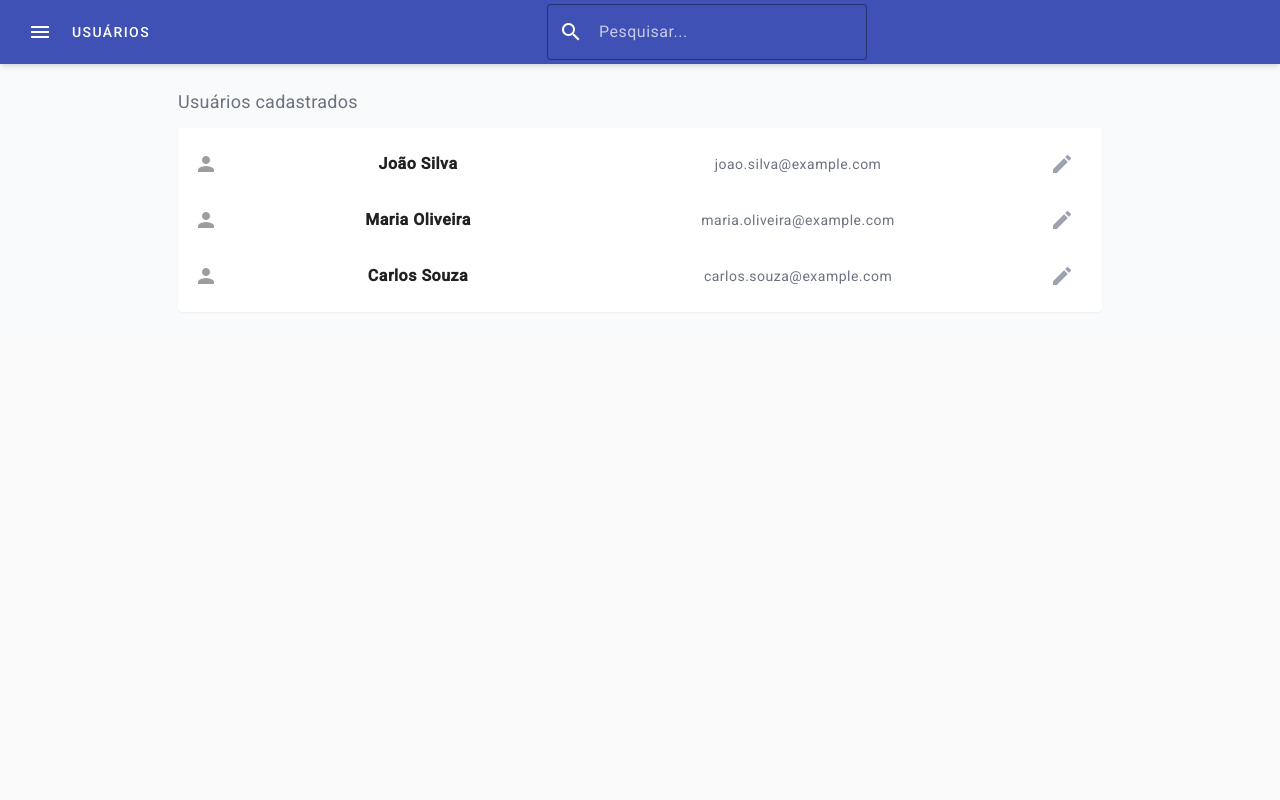
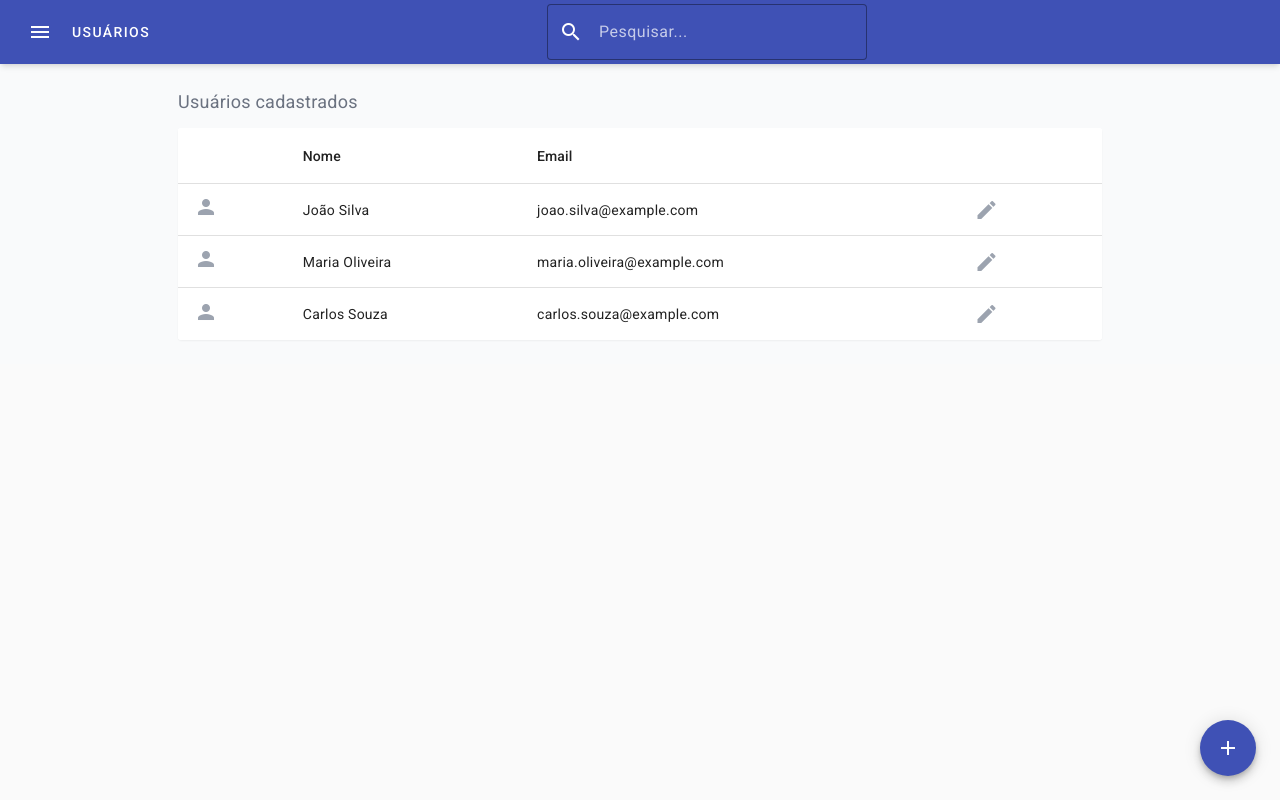
Before and after one commit to freiremat/teste-desafio-pratico, an Angular app: page /users in a window 1280 px wide. Built offline with nearby package versions, Linux system fonts and the light colour scheme.

Commit message:
feat: - add btn float - add tooltip on icons - replace the list with table

```diff
--- a/src/app/app.component.html
+++ b/src/app/app.component.html
@@ -37,7 +37,13 @@
           subscriptSizing="dynamic"
         >
           <mat-icon matPrefix>search</mat-icon>
-          <input #searchInput matInput placeholder="Pesquisar..." class="!placeholder-white/70 !text-white" (input)="onSearch(searchInput.value)" />
+          <input
+            #searchInput
+            matInput
+            placeholder="Pesquisar..."
+            class="!placeholder-white/70 !text-white"
+            (input)="onSearch(searchInput.value)"
+          />
         </mat-form-field>
       </div>
     </mat-toolbar>
@@ -47,3 +53,14 @@
     </main>
   </mat-sidenav-content>
 </mat-sidenav-container>
+
+<div class="fixed bottom-6 right-6 z-50">
+  <button
+    mat-fab
+    color="primary"
+    matTooltip="Adicionar usuário"
+    matTooltipPosition="left"
+  >
+    <mat-icon>add</mat-icon>
+  </button>
+</div>
--- a/src/app/app.component.ts
+++ b/src/app/app.component.ts
@@ -12,6 +12,7 @@ import { MatIconModule } from '@angular/material/icon';
 import { MatButtonModule } from '@angular/material/button';
 import { MatFormFieldModule } from '@angular/material/form-field';
 import { MatInputModule } from '@angular/material/input';
+import { MatTooltipModule } from '@angular/material/tooltip';
 
 @Component({
   selector: 'app-root',
@@ -27,6 +28,7 @@ import { MatInputModule } from '@angular/material/input';
     MatButtonModule,
     MatFormFieldModule,
     MatInputModule,
+    MatTooltipModule,
   ],
   templateUrl: './app.component.html',
 })
--- a/src/app/features/users/users-page/users-page.component.html
+++ b/src/app/features/users/users-page/users-page.component.html
@@ -1,20 +1,38 @@
 <div class="w-3/4 mx-auto">
+  <p class="text-lg text-gray-500 mb-2">Usuários cadastrados</p>
 
-<p class="text-lg text-gray-500 mb-2">Usuários cadastrados</p>
+  <div class="overflow-x-auto rounded shadow-sm">
+    <table mat-table [dataSource]="filteredUsers()" class="w-full">
 
-<mat-list class="bg-white rounded shadow-sm">
-  @for (user of filteredUsers(); track user.id) {
-    <mat-list-item class="border-b last:border-b-0">
-      <mat-icon matListItemIcon class="text-gray-400">person</mat-icon>
-      <span matListItemTitle class="flex items-center justify-around">
-        <span class="font-semibold">{{ user.name }}</span>
-        <span class="text-gray-500 text-sm">{{ user.email }}</span>
-      </span>
-      <button mat-icon-button matListItemMeta>
-        <mat-icon class="text-gray-400">edit</mat-icon>
-      </button>
-    </mat-list-item>
-  }
-</mat-list>
+      <ng-container matColumnDef="icon">
+        <th mat-header-cell *matHeaderCellDef></th>
+        <td mat-cell *matCellDef="let user">
+          <mat-icon class="text-gray-400">person</mat-icon>
+        </td>
+      </ng-container>
 
+      <ng-container matColumnDef="name">
+        <th mat-header-cell *matHeaderCellDef>Nome</th>
+        <td mat-cell *matCellDef="let user">{{ user.name }}</td>
+      </ng-container>
+
+      <ng-container matColumnDef="email">
+        <th mat-header-cell *matHeaderCellDef>Email</th>
+        <td mat-cell *matCellDef="let user">{{ user.email }}</td>
+      </ng-container>
+
+      <ng-container matColumnDef="actions">
+        <th mat-header-cell *matHeaderCellDef></th>
+        <td mat-cell *matCellDef="let user">
+          <button mat-icon-button matTooltip="Editar usuário" matTooltipPosition="left">
+            <mat-icon class="text-gray-400">edit</mat-icon>
+          </button>
+        </td>
+      </ng-container>
+
+      <tr mat-header-row *matHeaderRowDef="['icon', 'name', 'email', 'actions']"></tr>
+      <tr mat-row *matRowDef="let row; columns: ['icon', 'name', 'email', 'actions']"></tr>
+
+    </table>
+  </div>
 </div>
--- a/src/app/features/users/users-page/users-page.component.ts
+++ b/src/app/features/users/users-page/users-page.component.ts
@@ -1,13 +1,14 @@
 import { Component, computed } from '@angular/core';
 import { UsersService } from '../services/users.service';
-import { MatListModule } from '@angular/material/list';
+import { MatTableModule } from '@angular/material/table';
 import { MatIconModule } from '@angular/material/icon';
 import { MatButtonModule } from '@angular/material/button';
+import { MatTooltipModule } from '@angular/material/tooltip';
 
 @Component({
   selector: 'app-users-page',
   standalone: true,
-  imports: [MatListModule, MatIconModule, MatButtonModule],
+  imports: [MatTableModule, MatIconModule, MatButtonModule, MatTooltipModule],
   templateUrl: './users-page.component.html',
 })
 export class UsersPageComponent {
```
